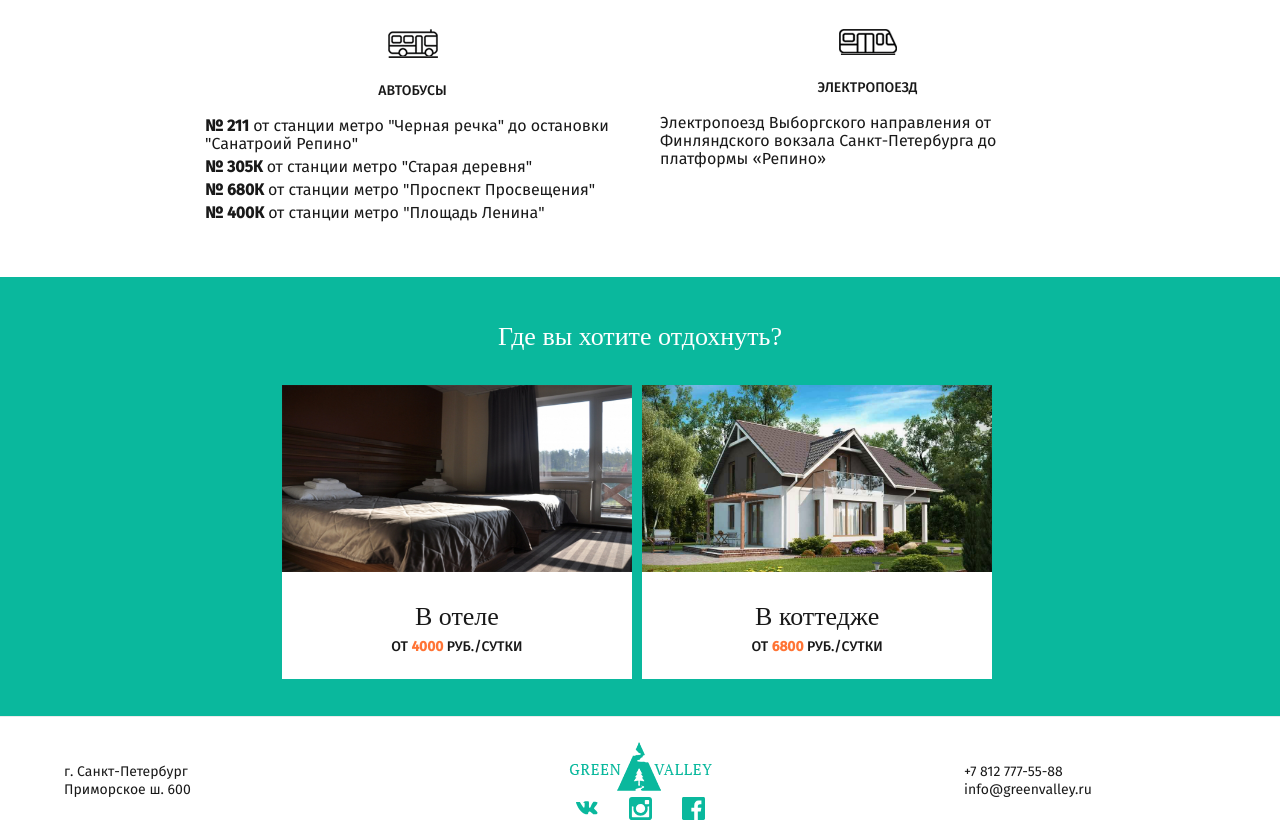
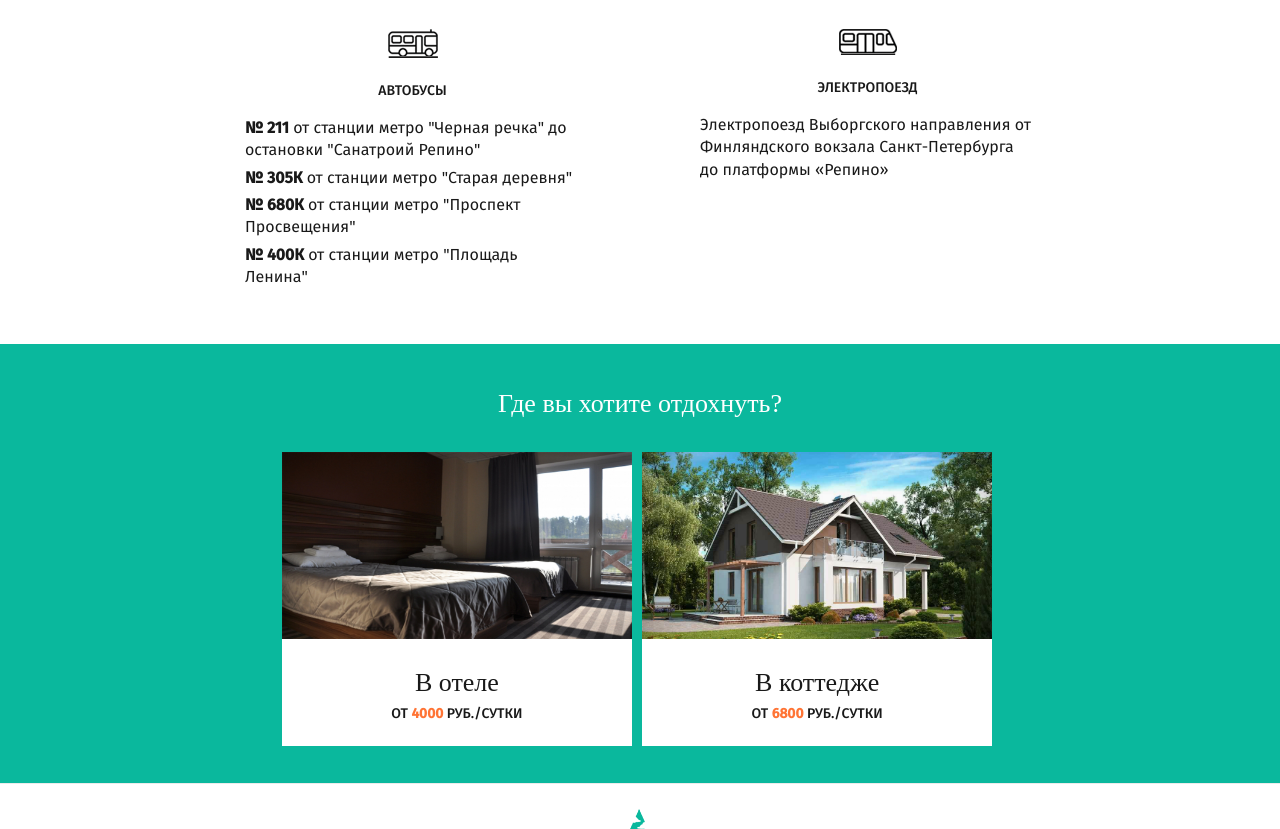
Before and after one commit to gessdead/green__valley, a website: page html/index.html in a window 1280 px wide. Shown: the part 3434-4263 px from the top of the page. Drawn offline with nearby package versions, Linux system fonts and the light colour scheme; a web font is replaced by a local one.

Commit message:
правки правочки_2

```diff
--- a/less/blocks/location.less
+++ b/less/blocks/location.less
@@ -55,6 +55,7 @@
     &-item {
       margin: 0 auto;
       margin-bottom: 25px;
+      padding: 0 40px;
       @media (min-width: @screen-md) {
         margin: 0 20px;
         width: 415px;
@@ -75,7 +76,6 @@
 
     &-text {
       text-align: center;
-      line-height: 18px;
       margin: 5px 0;
 
       span {
```
Also changed, not shown: css/style.min.css.
